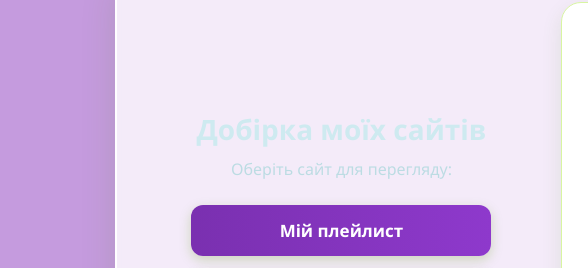
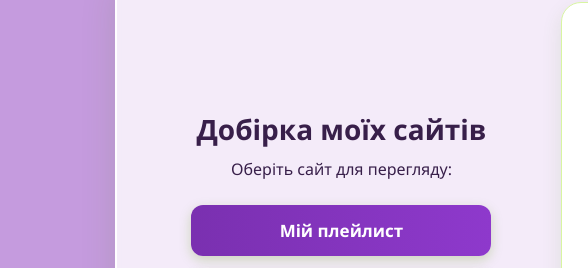
Before and after one commit to valentunaandriyvna-maker/Melnuk_Oleg, a plain HTML site: page index.html in a window 1280 px wide. Shown: the part 151-419 px from the top of the page, 0-588 px from the left. Drawn offline with Linux system fonts and the light colour scheme.

Commit message:
Update colors in CSS styles

```diff
--- a/style.css
+++ b/style.css
@@ -43,13 +43,13 @@ body {
 }
 
 h1 {
-    color: #ceeaf0;
+    color: #381f4a;
     font-size: 28px;
     margin-bottom: 10px;
 }
 
 p {
-    color: #bcdce3;
+    color: #381f4a;
     font-size: 16px;
     margin-bottom: 25px;
 }
@@ -78,7 +78,7 @@ p {
 }
 
 .btn:hover {
-    background: linear-gradient(90deg, #4b7a0a, #5c940d);
+    background: linear-gradient(90deg, #7a30b0, #8e39cc);
     transform: translateY(-2px);
     box-shadow: 0 6px 16px rgba(92, 148, 13, 0.35);
 }
```
